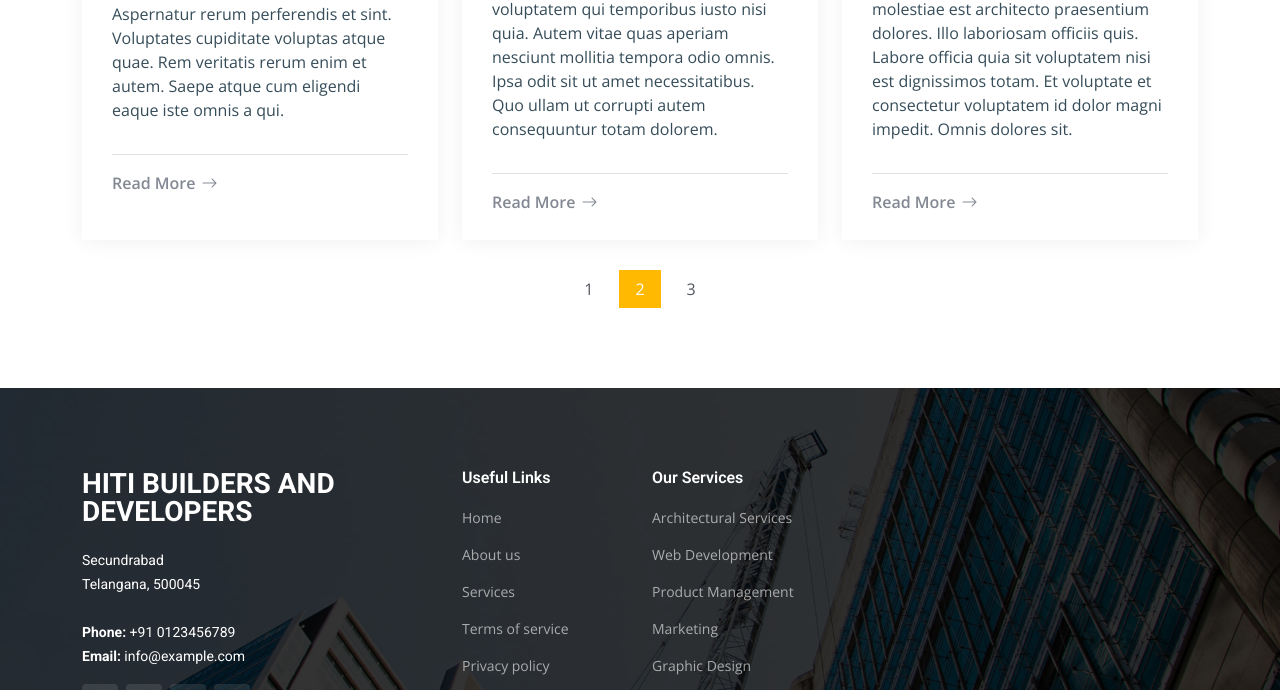
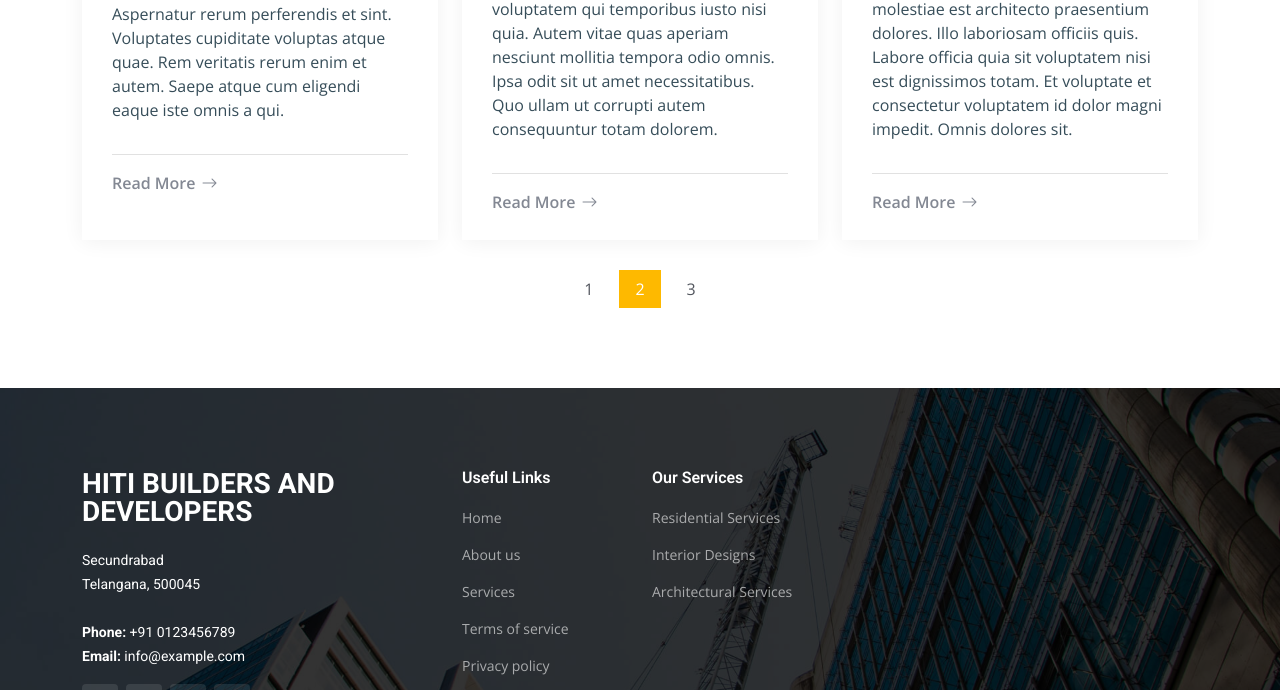
Before and after one commit to RakiRam/Hiti-Builders-and-Developers, a plain HTML site: page blog.html in a window 1280 px wide. Shown: the part 1573-2263 px from the top of the page. Drawn offline with nearby package versions, Linux system fonts and the light colour scheme.

Commit message:
Update blog.html

```diff
--- a/blog.html
+++ b/blog.html
@@ -362,11 +362,9 @@
           <div class="col-lg-2 col-md-3 footer-links">
             <h4>Our Services</h4>
             <ul>
+              <li><a href="#">Residential Services</a></li>
+              <li><a href="#">Interior Designs</a></li>
               <li><a href="#">Architectural Services</a></li>
-              <li><a href="#">Web Development</a></li>
-              <li><a href="#">Product Management</a></li>
-              <li><a href="#">Marketing</a></li>
-              <li><a href="#">Graphic Design</a></li>
             </ul>
           </div><!-- End footer links column-->
 
```
